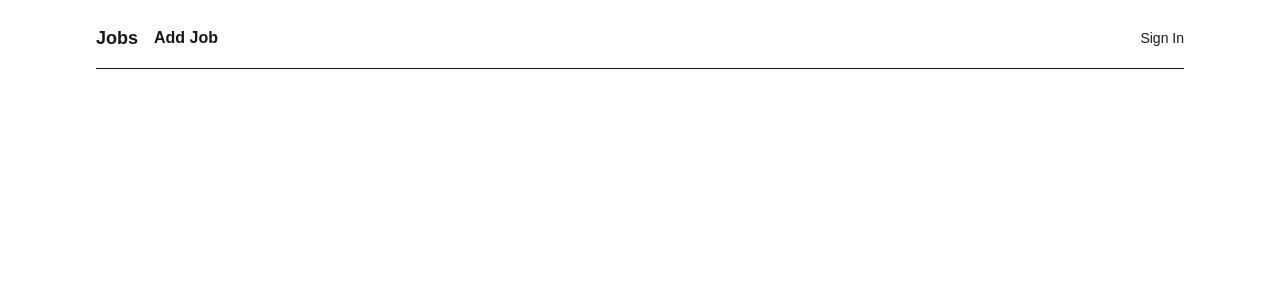
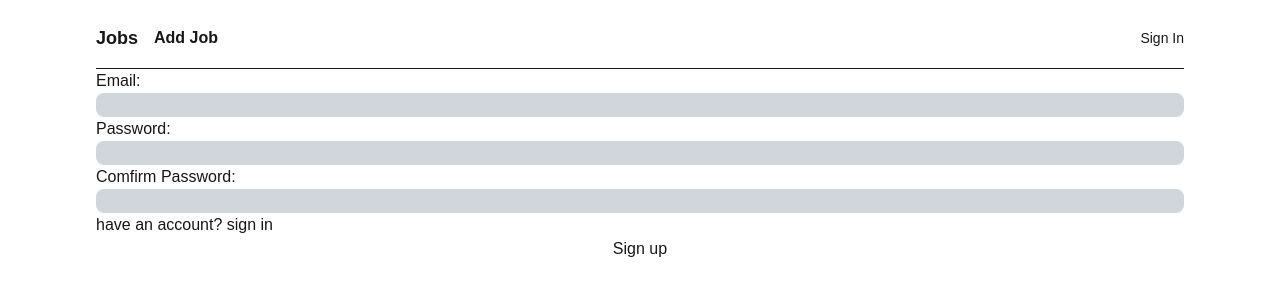
Before and after one commit to ChanYeob1202/job-tracker, a Next.js app in the folder job-tracker-web/: page /signup in a window 1280 px wide. Shown: the top 300 px of the page. Built offline with nearby package versions, Linux system fonts and the light colour scheme; no server answers.

Commit message:
feat: sign up page added

```diff
--- a/job-tracker-web/src/app/(auth)/signup/page.tsx
+++ b/job-tracker-web/src/app/(auth)/signup/page.tsx
@@ -1,16 +1,113 @@
 "use client"
-import { useState  } from 'react'
+import { useState, useEffect } from 'react'
+import { useAuth } from '@/context/AuthContext';
+import { useRouter } from 'next/navigation';
+
+type SignUpForm = {
+  email: string;
+  password: string;
+  confirmPassword: string
+}
+
+type SignUpErrors = Partial<Record<keyof SignUpForm, string>>
+
 
 function Page() {
+  const { user, isLoading:authLoading , register } = useAuth();
+  const [ errors, setErrors ] = useState<SignUpErrors>({})
+  const router = useRouter()
 
-  const [ email, setEmail ] = useState<string>("");
-  const [ password, setPassword ] = useState<string>("");
-  const [ confirmPassword, setConfirmPassword ] = useState< string> ("");
+  useEffect(() => {
+    if(!authLoading && user) {
+      alert("you are already signed in!")
+      router.replace("/");
+    }
+  }, [user, authLoading, router])
 
 
+  const [formData, setFormData] = useState({
+    email: "",
+    password: "",
+    confirmPassword: "",
+  })
+
+  const validate = (form: SignUpForm): SignUpErrors => {
+    const errors: SignUpErrors = {};
+      const emailRegex = /^[^\s@]+@[^\s@]+\.[^\s@]+$/;
+
+    if(!emailRegex.test(formData.email)){
+      errors.email = "invalid email"
+    }
+
+    if(form.password !== form.confirmPassword){
+      errors.confirmPassword = "Password do not match";
+    }
+    if(form.password.length < 8 ) {
+      errors.password = "Password must be at least 8 characters";
+    }
+    return errors;
+  }
+
+  const handleChange = (evt: React.ChangeEvent<HTMLInputElement>) => {
+    const { name, value } = evt.target;
+    setFormData({ ...formData, [name]: value });
+  }
+
+  const handleSubmit = (evt: React.FormEvent<HTMLFormElement>) => {
+    evt.preventDefault();
+    const errors = validate(formData);
+    if(errors){
+      setErrors(errors)
+      console.log(errors);
+      return;
+    }
+    register(formData.email, formData.password)
+  }
+
+
+  const inputClass = "rounded-lg bg-gray-300 hover:cursor-pointer"
+
   return (
-    <form className = "flex flex-col">
+    <form className="flex flex-col" onSubmit={handleSubmit}>
+      <label htmlFor="email">Email: </label>
+      <input
+        type="email"
+        name="email"
+        value={formData.email}
+        onChange={handleChange}
+        title='Enter your email'
+        className = {inputClass}
+        required
+      />
+      {errors.email && <p className = "text-red-500">{errors.email}</p>}
 
+      <label>Password: </label>
+      <input
+        type='password'
+        name='password'
+        value={formData.password}
+        onChange={handleChange}
+        title='Enter your password'
+        className = {inputClass}
+        required
+      />
+
+      {errors.password &&<p className = "text-red-500">{errors.password}</p> }
+
+      <label>Comfirm Password:</label>
+      <input
+        type='password'
+        name='confirmPassword'
+        value={formData.confirmPassword}
+        onChange = {handleChange}
+        title='Confirm password'
+        className = {inputClass}
+        required
+      />
+      {errors.confirmPassword && <p className = "text-red-500">{errors.confirmPassword}</p>}
+
+      <p>have an account? <span><button onClick = {() => router.push("/signin")}>sign in</button></span></p>
+      <button type = "submit">Sign up</button>
     </form>
   )
 }
--- a/job-tracker-web/src/app/components/JobPageNav.tsx
+++ b/job-tracker-web/src/app/components/JobPageNav.tsx
@@ -38,7 +38,7 @@ export default function JobPageNav() {
             className = {authButtonClass}
             onClick = {() => {
               logOut();
-              router.push("/jobs")
+              router.push("/")
             }}>Sign out</div>
             :
           <div className= {authButtonClass} onClick = {() => router.push("/signin")}>Sign In</div>}
--- /dev/null
+++ b/job-tracker-web/src/app/components/LandingPage.tsx
@@ -0,0 +1,73 @@
+import Link from "next/link";
+
+function LandingPage() {
+  return (
+    <div className="flex flex-col">
+      <section className="flex flex-col items-center justify-center px-6 py-20 text-center">
+        <h1 className="max-w-3xl text-5xl font-bold tracking-tight text-gray-900 sm:text-6xl">
+          Track every job application in one place.
+        </h1>
+        <p className="mt-6 max-w-xl text-lg text-gray-600">
+          Stop juggling spreadsheets and email threads. JobTracker keeps your
+          applications, interviews, and offers organized so you can focus on
+          landing the role.
+        </p>
+
+        <div className="mt-10 flex flex-row gap-4">
+          <Link
+            href="/signup"
+            className="rounded-xl bg-gray-900 px-6 py-3 font-semibold text-white hover:bg-gray-700"
+          >
+            Get started free
+          </Link>
+          <Link
+            href="/signin"
+            className="rounded-xl border border-gray-300 px-6 py-3 font-semibold text-gray-900 hover:bg-gray-100"
+          >
+            Sign in
+          </Link>
+        </div>
+      </section>
+
+      <section className="px-6 py-16">
+        <div className="mx-auto grid max-w-5xl grid-cols-1 gap-8 sm:grid-cols-3">
+          <Feature
+            title="One board, every status"
+            body="Applied, interviewing, offer, rejected — see where each application stands at a glance."
+          />
+          <Feature
+            title="Edit inline"
+            body="Update company, role, or status directly in the table. No modals, no friction."
+          />
+          <Feature
+            title="Notes that stick"
+            body="Capture interview prep, recruiter contacts, and follow-ups next to each application."
+          />
+        </div>
+      </section>
+
+      <section className="flex flex-col items-center px-6 py-16 text-center">
+        <h2 className="text-3xl font-semibold text-gray-900">
+          Ready to get organized?
+        </h2>
+        <Link
+          href="/signup"
+          className="mt-6 rounded-xl bg-gray-900 px-6 py-3 font-semibold text-white hover:bg-gray-700"
+        >
+          Create your free account
+        </Link>
+      </section>
+    </div>
+  );
+}
+
+function Feature({ title, body }: { title: string; body: string }) {
+  return (
+    <div className="rounded-2xl border border-gray-200 p-6">
+      <h3 className="text-lg font-semibold text-gray-900">{title}</h3>
+      <p className="mt-2 text-sm text-gray-600">{body}</p>
+    </div>
+  );
+}
+
+export default LandingPage;
--- /dev/null
+++ b/job-tracker-web/src/app/components/ui/Spinner.tsx
@@ -0,0 +1,28 @@
+type SpinnerProps = {
+  size?: "sm" | "md" | "lg";
+  label?: string;
+};
+
+const sizeMap = {
+  sm: "h-4 w-4 border-2",
+  md: "h-8 w-8 border-4",
+  lg: "h-12 w-12 border-4",
+};
+
+function Spinner({ size = "md", label }: SpinnerProps) {
+  return (
+    <div
+      role="status"
+      aria-live="polite"
+      className="flex flex-col items-center justify-center gap-2"
+    >
+      <div
+        className={`${sizeMap[size]} animate-spin rounded-full border-gray-300 border-t-gray-700`}
+      />
+      {label && <span className="text-sm text-gray-600">{label}</span>}
+      <span className="sr-only">Loading</span>
+    </div>
+  );
+}
+
+export default Spinner;
--- a/job-tracker-web/src/app/page.tsx
+++ b/job-tracker-web/src/app/page.tsx
@@ -39,7 +39,7 @@ export default function Page() {
               <JobsBoard
                 initialRows={rows ?? []}
                 jobLoadingStatus = {isLoadingJobs}
-                / >
+                />
       </div>
     </div>
   );
```
